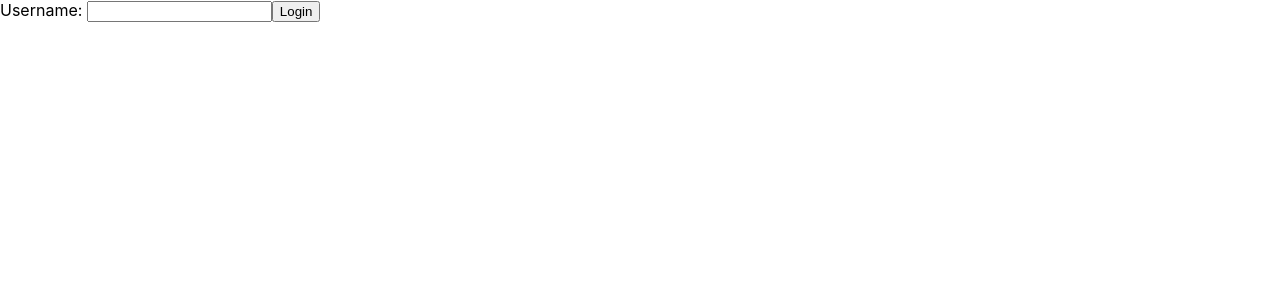
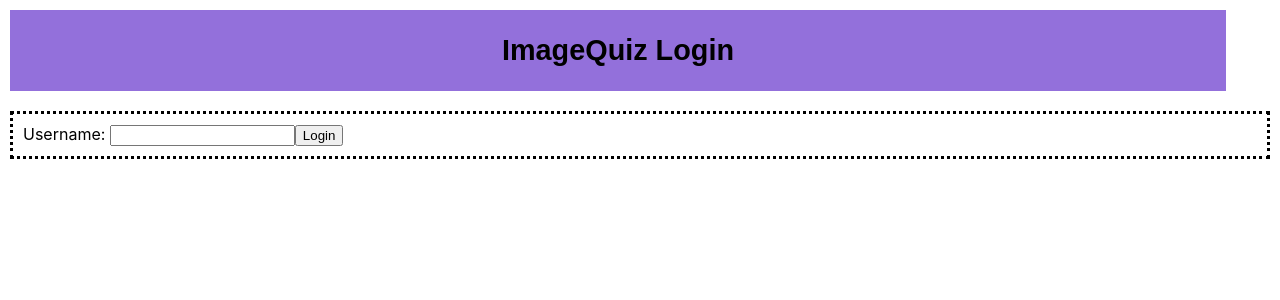
Before and after one commit to kendramlyons/imagequiz, a React (Create React App) app: page /login in a window 1280 px wide. Shown: the top 300 px of the page. Built offline with nearby package versions, Linux system fonts and the light colour scheme.

Commit message:
week6done

```diff
--- a/src/components/Home.css
+++ b/src/components/Home.css
@@ -3,11 +3,18 @@
     float: right;
     font-family: Arial, Helvetica, sans-serif;
     font-style: italic;
+    border-style: dotted;
+    padding: 5px;
+    margin: 5px;
+
 }
 #flowersDiv {
     display: inline-flex;
     flex-wrap: wrap;
     width: 90%;
+    border: dotted;
+    background-color: lightgreen;
+    margin: 10px;
 
 }
 figcaption {
@@ -19,10 +26,11 @@ figcaption {
     font-size: larger;
     font-family: Arial, Helvetica, sans-serif;
     font-weight: bold;
-    background-color: darkolivegreen;
+    background-color: mediumpurple;
     width:100%;
     display: inline-block;
 }
 #mainBody {
     width:100%;
+    background-color: lightseagreen;
 }
--- /dev/null
+++ b/src/components/Login.css
@@ -0,0 +1,17 @@
+#header {
+    text-align: center;
+    font-size: larger;
+    font-family: Arial, Helvetica, sans-serif;
+    font-weight: bold;
+    background-color: mediumpurple;
+    width:95%;
+    display: inline-block;
+    margin: 10px;
+    }
+
+#form {
+    border: dotted;
+    margin: 10px;
+    padding: 10px;
+    width: auto;
+}
--- a/src/components/Login.js
+++ b/src/components/Login.js
@@ -1,5 +1,6 @@
 import React from 'react';
 import { Redirect } from 'react-router-dom';
+import './Login.css';
 
 class Login extends React.Component {
     constructor(props) { //'props' is always passed to constructor
@@ -35,7 +36,8 @@ class Login extends React.Component {
 
         return(
             <div>
-                <form onSubmit={this.onSubmit}>
+                <div id="header"><h2>ImageQuiz Login</h2></div>
+                <form onSubmit={this.onSubmit} id="form">
                     <label>Username: </label>
                     <input
                     type="text"
--- /dev/null
+++ b/src/components/Quiz.css
@@ -0,0 +1,47 @@
+#question {
+    display: block;
+    padding:20px;
+    background-color: lightgreen;
+    margin-left:10px;
+    margin-right: 10px;
+    margin-top: 10px;
+    width: auto;
+}
+#home {
+    display: block;
+    float: right;
+    font-family: Arial, Helvetica, sans-serif;
+    border-style: dotted;
+    padding: 5px;
+    margin: 15px;
+    background-color: mediumpurple;
+}
+#home:hover {
+    color: lightgreen;
+}
+#hometext:hover {
+    color: lightgreen;
+    text-decoration: none;
+}
+#hometext:link {
+    text-decoration: none;
+    color: lightseagreen;
+}
+#score {
+    display: block;
+    float: left;
+    font-family: Arial, Helvetica, sans-serif;
+    border-style: dotted;
+    padding: 5px;
+    margin-left: 20px;
+    background-color: lightseagreen;;
+}
+#buttons {
+    display:block;
+    float:right;
+    font-family: Arial, Helvetica, sans-serif;
+    border-style: dotted;
+    padding: 5px;
+    margin-right: 20px;
+    background-color: lightseagreen;
+}
--- a/src/components/Quiz.js
+++ b/src/components/Quiz.js
@@ -1,5 +1,7 @@
 import React from 'react';
 import Question from './Question';
+import { Link } from 'react-router-dom';
+import './Quiz.css';
 class Quiz extends React.Component {
     constructor(props) { //'props' is always passed to constructor
         super(props); //have to have 'super' or else error
@@ -37,11 +39,16 @@ class Quiz extends React.Component {
             }
         };
         return(<div>
-                <Question item={quiz.questions[this.state.cursor]} cursor={this.state.cursor}
-                    onAnswer={this.updateScore}></Question>
-                <button onClick = {this.goBack}>Back</button>
-                <button onClick = {this.goToNext}>Next</button>
-                <div>Score: {this.state.score}</div>
+                <div id='home'><Link to='/' id='hometext'>ImageQuiz</Link></div>
+                <div id='question'>
+                    <Question item={quiz.questions[this.state.cursor]} cursor={this.state.cursor}
+                        onAnswer={this.updateScore}></Question>
+                </div>
+                <div id='buttons'>
+                    <button onClick = {this.goBack}>Back</button>
+                    <button onClick = {this.goToNext}>Next</button>
+                </div>
+                <div id = "score">Score: {this.state.score}</div>
             </div>
         );
     }
```
